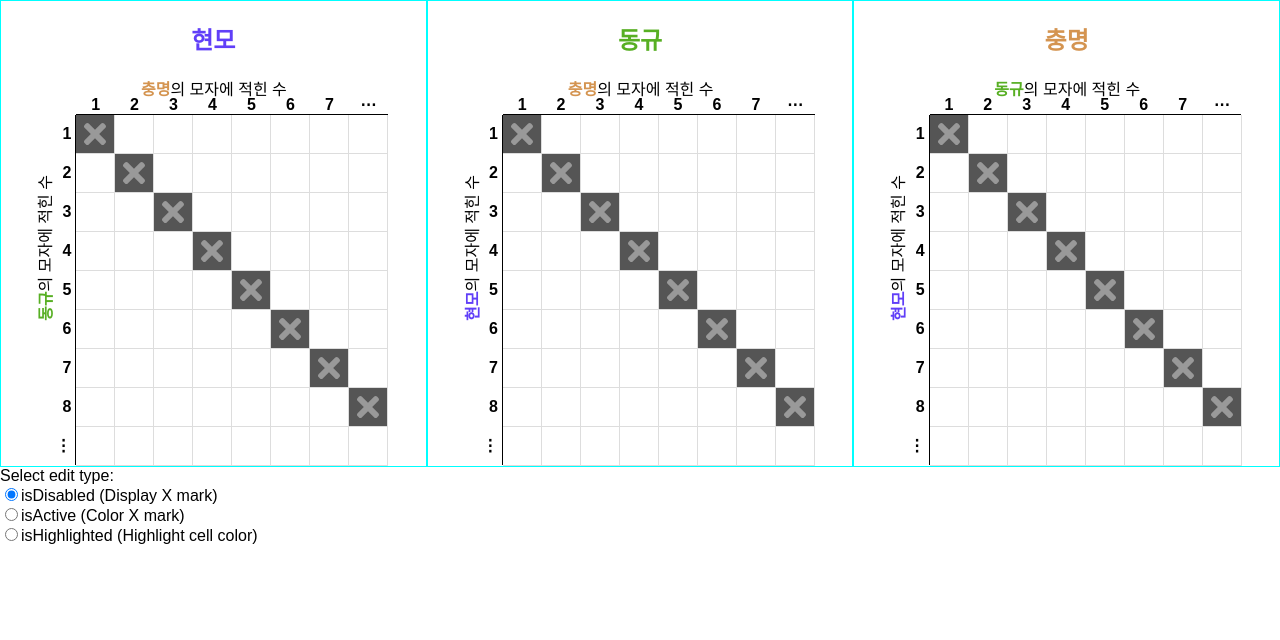
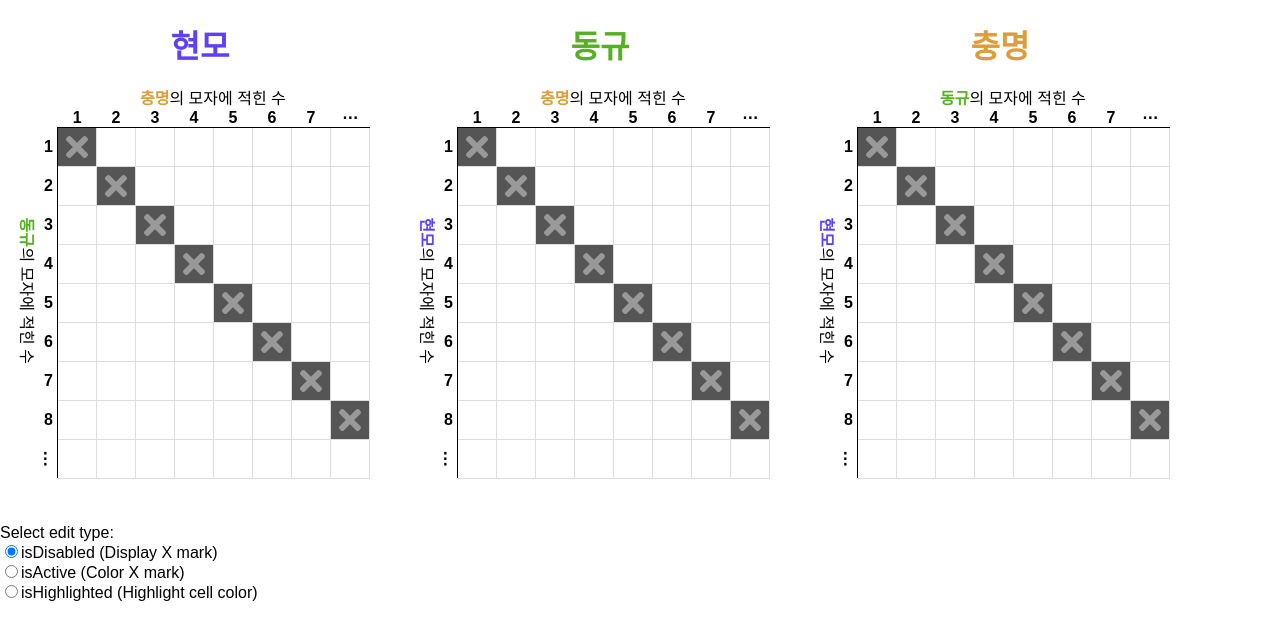
Before and after one commit to queuedq/three-logicians, a React (Create React App) app: page / in a window 1280 px wide. Shown: the top 640 px of the page. Built offline with nearby package versions, Linux system fonts and the light colour scheme.

Commit message:
Improve appearance

```diff
--- a/src/App.js
+++ b/src/App.js
@@ -10,7 +10,7 @@ library.add(faTimes);
 const people = [
   {name: '현모', color: '#603ff8', highlight: '#cac7ff'},
   {name: '동규', color: '#57af23', highlight: '#c4ff80'},
-  {name: '충명', color: '#d49450', highlight: '#ffe7a0'}
+  {name: '충명', color: '#dd9d3a', highlight: '#ffe7a0'}
 ];
 
 const Person = ({index}) => {
@@ -157,8 +157,14 @@ class Table extends Component {
               <tr key={row}>
                 {/* Row header */}
                 <th>
+                  {/* NanumSquare assigns an empty glyph for unsupported characters. */}
+                  {/* For that reason, using font fallback with NanumSquare is not possible. */}
+                  {/* To use character '⋮', I added 'no-nanumsquare' CSS class here. */}
                   <div
-                    className="content row-header"
+                    className={classnames(
+                      'content row-header',
+                      {'no-nanumsquare': row === this.displayedRows.length - 1},
+                    )}
                     onClick={() => this.toggleRow(row)}
                     style={{
                       color: this.state.highlightedRows[row]
@@ -235,7 +241,7 @@ class App extends Component {
       <div>
         <div className="cols">
           <div className="col">
-            <h2><Person index={0} /></h2>
+            <h1><Person index={0} /></h1>
             <Table
               person={0}
               colPerson={2}
@@ -244,7 +250,7 @@ class App extends Component {
             />
           </div>
           <div className="col">
-            <h2><Person index={1} /></h2>
+            <h1><Person index={1} /></h1>
             <Table
               person={1}
               colPerson={2}
@@ -253,7 +259,7 @@ class App extends Component {
             />
           </div>
           <div className="col">
-            <h2><Person index={2} /></h2>
+            <h1><Person index={2} /></h1>
             <Table
               person={2}
               colPerson={1}
--- a/src/index.css
+++ b/src/index.css
@@ -1,20 +1,28 @@
-/* Layout */
+/******** Layout ********/
 body {
   margin: 0;
   padding: 0;
+  font-family: NanumSquare, sans-serif;
+}
+
+.no-nanumsquare {
+  /* NanumSquare assigns an empty glyph for unsupported characters. */
+  /* For that reason, using font fallback with NanumSquare is not possible. */
+  /* To use character '⋮', I added 'no-nanumsquare' CSS class. */
   font-family: sans-serif;
 }
 
 .cols {
   display: flex;
+  width: 1200px;
 }
 
 .col {
   flex: 1;
-  border: 1px solid cyan;
+  padding-bottom: 45px;
 }
 
-h2 {
+h1 {
   text-align: center;
 }
 
@@ -22,13 +30,13 @@ label {
   display: block;
 }
 
-/* Table Styling */
+/******** Table Styling ********/
 .table-container {
   position: relative;
 }
 
 table {
-  margin: 0 auto;
+  margin-left: 20px;
   table-layout:fixed;
   border-collapse: collapse;
 }
@@ -75,22 +83,40 @@ th .content, td .content {
   border-color: #ddd;
 }
 
-/* Table label styling */
+/******** Table label styling ********/
 .column-label {
   position: absolute;
-  top: 0;
+  top: -4px;
   left: 140px;
 }
 
 .row-label {
   position: absolute;
-  top: 160px;
-  left: -30px;
-  transform: rotate(-90deg);
+  top: 190px;
+  left: -45px;
+  transform: rotate(90deg);
 }
 
+/******** Table cell styling ********/
+.empty {
+  position: relative;
+}
 
-/* Table cell styling */
+.empty::after {
+  content: '';
+  margin: 0;
+  width: 1px;
+  height: 1px;
+  background-color: black;
+  position: absolute;
+  right: 0;
+  bottom: 0;
+}
+
+.cell {
+  color: #444;
+}
+
 .is-dark {
   color: #999 !important;
   background-color: #555 !important;
```
